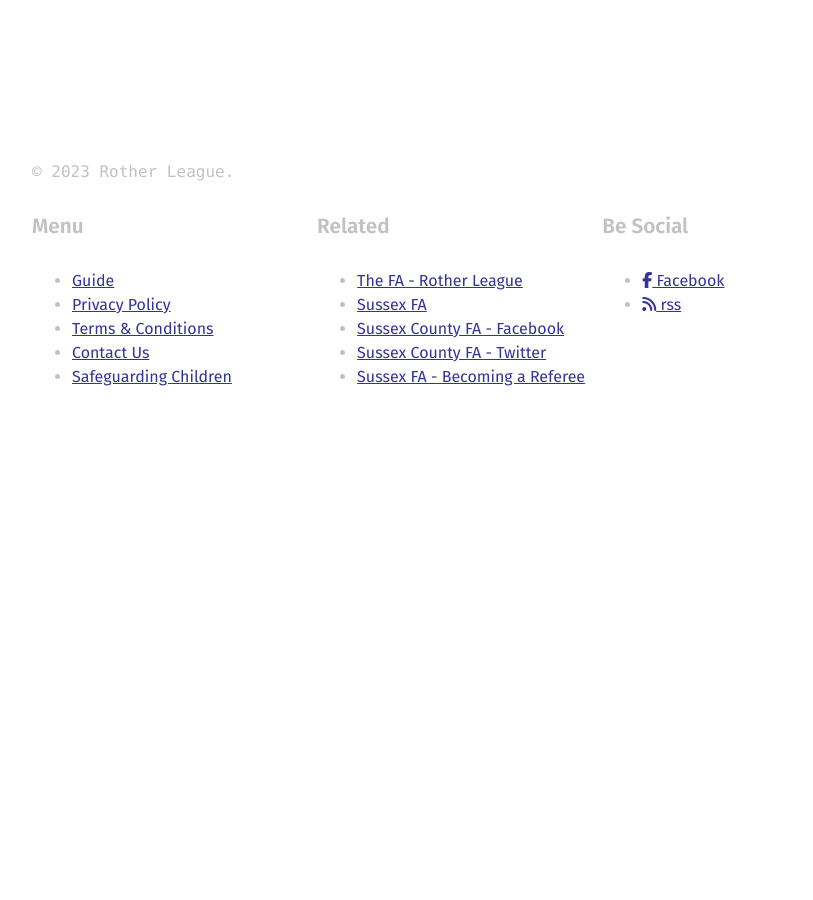
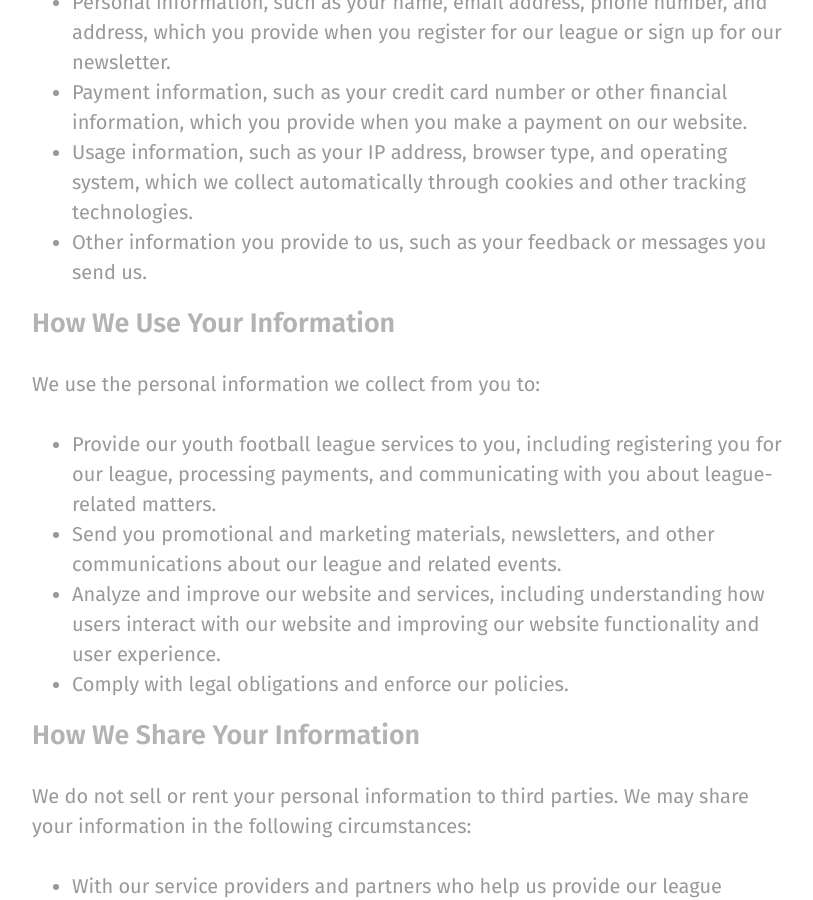
Before and after one commit to rotherleague/Rother, a Jekyll site: the page built from privacy-policy.md, in a window 1280 px wide and 900 px high, scrolled down 820 px. Shown: the whole window, without its empty margins (48-861 px from the left). Built offline with Jekyll 4.4.1, drawn with Linux system fonts in a browser that asks for light colours; nearby versions of some CDN libraries; before the commit the page ends 1225 px from its top, so only the background shows below that; some of the changed text lies outside the part shown.

Commit message:
Update privacy-policy.md

```diff
--- a/privacy-policy.md
+++ b/privacy-policy.md
@@ -3,4 +3,40 @@ title: "Privacy Policy"
 layout: page
 ---
 
-<h2>Privacy Policy</h2>
+## Privacy Policy
+
+At the Rother League, we take the privacy of our website visitors and users very seriously. This privacy policy outlines how we collect, use, and protect the personal information of our users.
+
+### Information We Collect
+When you visit our website or use our services, we may collect the following information:
+
+- Personal information, such as your name, email address, phone number, and address, which you provide when you register for our league or sign up for our newsletter.
+- Payment information, such as your credit card number or other financial information, which you provide when you make a payment on our website.
+- Usage information, such as your IP address, browser type, and operating system, which we collect automatically through cookies and other tracking technologies.
+- Other information you provide to us, such as your feedback or messages you send us.
+
+### How We Use Your Information
+We use the personal information we collect from you to:
+
+ - Provide our youth football league services to you, including registering you for our league, processing payments, and communicating with you about league-related matters.
+ - Send you promotional and marketing materials, newsletters, and other communications about our league and related events.
+ - Analyze and improve our website and services, including understanding how users interact with our website and improving our website functionality and user experience.
+ - Comply with legal obligations and enforce our policies.
+
+### How We Share Your Information
+We do not sell or rent your personal information to third parties. We may share your information in the following circumstances:
+
+ - With our service providers and partners who help us provide our league services and run our website, such as payment processors and email service providers.
+- With other third parties when required by law or to protect our legal rights, such as in response to a court order or subpoena.
+- With other third parties with your consent, such as when you opt-in to receive promotional materials from our sponsors.
+- Security of Your Information
+- We take reasonable measures to protect your personal information from unauthorized access, use, and disclosure. However, no data transmission over the internet or storage system can be guaranteed to be 100% secure. Therefore, we cannot guarantee the absolute security of your personal information.
+
+### Children's Privacy
+Our website is not intended for children under the age of 13. We do not knowingly collect personal information from children under 13. If you are under 13, please do not provide any personal information to us. If you believe we may have collected information from a child under 13, please contact us immediately and we will delete the information as soon as possible.
+
+### Changes to This Privacy Policy
+We reserve the right to update this privacy policy from time to time. We will notify you of any material changes to this privacy policy by posting a notice on our website or by sending you an email. Your continued use of our website and services after such changes will be deemed acceptance of the updated privacy policy.
+
+### Contact Us
+If you have any questions or concerns about this privacy policy or our practices, please contact us [here](https://www.rotherleague.org.uk/contact.html).
```
